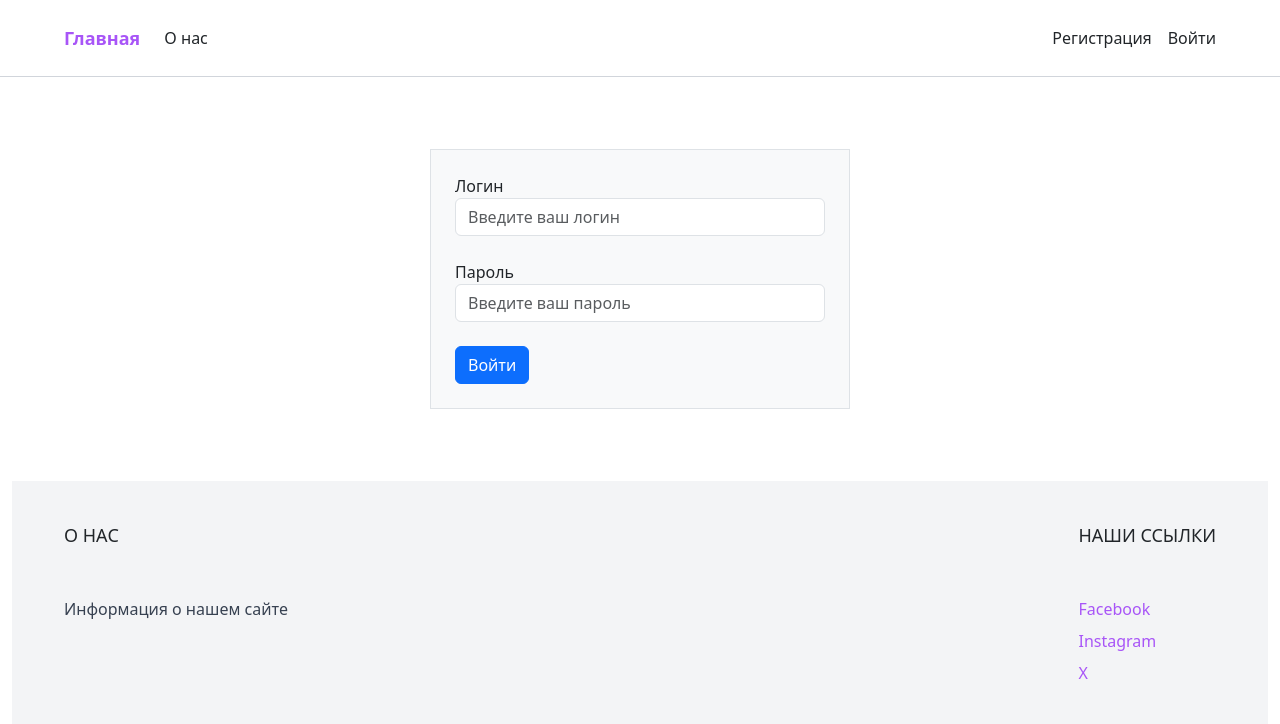
After one commit to Stas9878/New_StartUp_Test, a Django app: template app/templates/users/login.html in a window 1280 px wide. The commit adds this page. Shown: the top 724 px of the page. Run offline with Django 5.2, Linux system fonts and the light colour scheme; the template is opened without the code that fills it, so the values that code supplies are empty; some libraries are stand-ins or nearby versions.

Commit message:
create login.html template

```diff
--- a/app/app/settings.py
+++ b/app/app/settings.py
@@ -46,6 +46,9 @@ INSTALLED_APPS = [
     #my_app
     'core',
     'users',
+
+    #utils
+    'bootstrap5',
 ]
 
 MIDDLEWARE = [
--- a/app/templates/core/base.html
+++ b/app/templates/core/base.html
@@ -4,11 +4,14 @@
     <meta charset='UTF-8'>
     <meta name='viewport' content='width=device-width, initial-scale=1.0'>
     <script src='https://cdn.tailwindcss.com'></script>
+    {% load bootstrap5 %}
+    {% bootstrap_css %}
+    {% bootstrap_javascript %}
     <title>{% block title %}sURL{% endblock %}</title>
 </head>
 <body>
     <nav class='border-b border-gray-300'>
-        <div class='max-w-6xl mx-auto py-2 px-6 xl:px-0 flex items-center justify-between'>
+        <div class='max-w-6xl mx-auto px-6 xl:px-0 flex items-center justify-between'>
             <div class='menu-left flex items-center space-x-6'>
                 <a href='/' class='py-4 text-lg text-purple-500 font-semibold'>Главная</a>
                 <ul class='flex items-center space-x-4'>
@@ -30,6 +33,13 @@
             </div>
         </div>
     </nav>
+<br>
+{% block content %}
+{% endblock %}
+<br>
+<div class="navbar-fixed-bottom row-fluid">
+    <div class="navbar-inner">
+        <div class="container">
             <footer class='bg-gray-100'>
                 <div class='max-w-6xl mx-auto py-10 px-6 xl:px-0 md:flex justify-between'>
                     <div class='footer-left mb-12 md:mb-0'>
@@ -39,13 +49,16 @@
                     <div class='footer-right'>
                         <h2 class='mb-5 uppercase text-lg'>Наши ссылки</h2>
                         <ul class='space-y-2'>
-                    <li><a href=' class='text-purple-500 hover:text-purple-800'>Facebook</a></li>
-                    <li><a href=' class='text-purple-500 hover:text-purple-800'>Instagram</a></li>
-                    <li><a href=' class='text-purple-500 hover:text-purple-800'>X</a></li>
+                            <li><a href='' class='text-purple-500 hover:text-purple-800'>Facebook</a></li>
+                            <li><a href='' class='text-purple-500 hover:text-purple-800'>Instagram</a></li>
+                            <li><a href='' class='text-purple-500 hover:text-purple-800'>X</a></li>
 
                         </ul>
                     </div>
                 </div>
             </footer>
+        </div>
+    </div>
+</div>
 </body>
 </html>
--- /dev/null
+++ b/app/templates/users/login.html
@@ -0,0 +1,29 @@
+{% extends 'core/base.html' %}
+
+{% block content %}
+<div class="container px-1">
+    <div class="row justify-content-md-center">
+        <div class="col-md-5">
+            <div class="m-5 p-4 border bg-light">
+                <form method="post">
+                    {% csrf_token %}
+                    <div class="form-group">
+                        <label for="username">Логин</label>
+                        <input type="username" name="username" class="form-control" id="username" placeholder="Введите ваш логин">
+                    </div>
+
+                    <br>
+                    <div class="form-group">
+                        <label for="password">Пароль</label>
+                        <input type="password" class="form-control" name="password" id="password" placeholder="Введите ваш пароль">
+                    </div>
+                    <br>
+
+                    <button type="submit" class="btn btn-primary">Войти</button>
+                </form>
+            </div>
+        </div>
+    </div>
+</div>
+
+{% endblock %}
```
Also changed, not shown: app/users/views.py (+21 -2 lines). Lines whose indentation alone changed are shown as unchanged.
